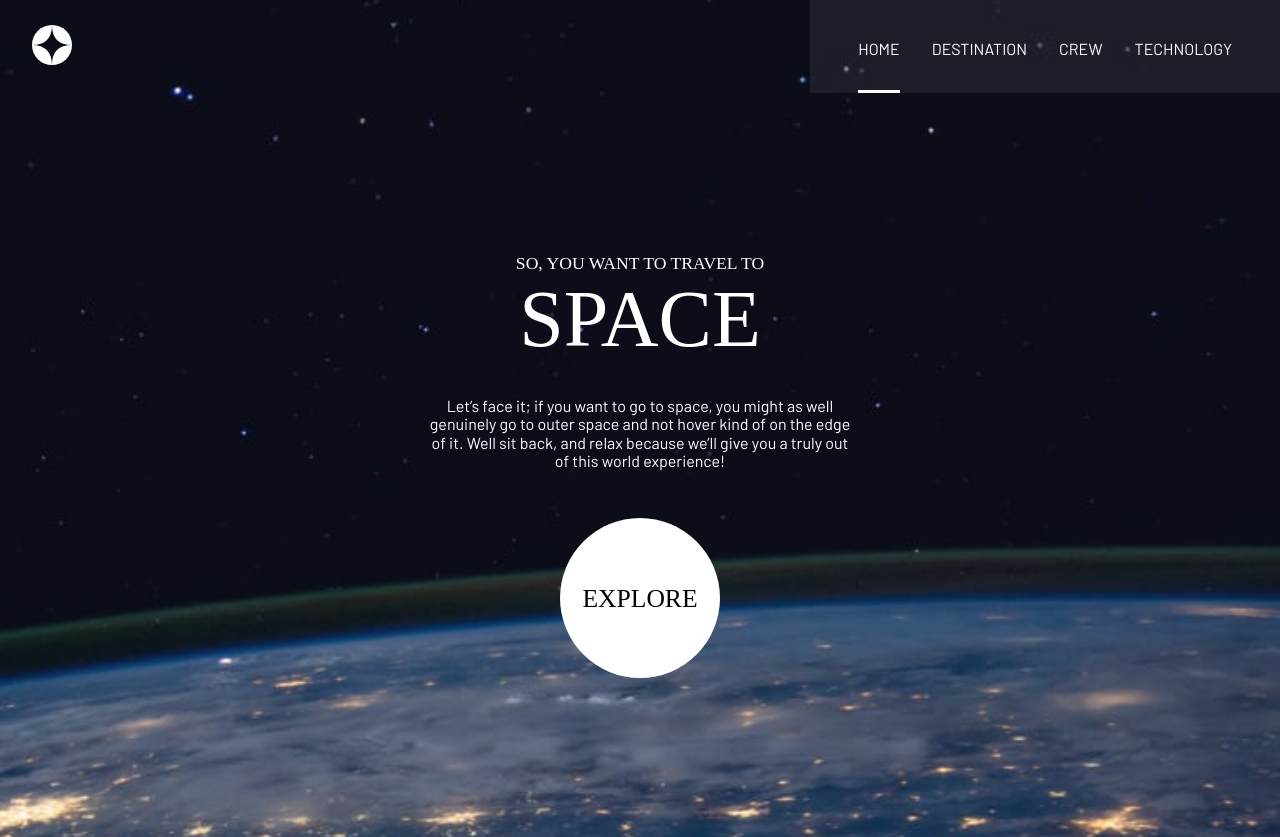
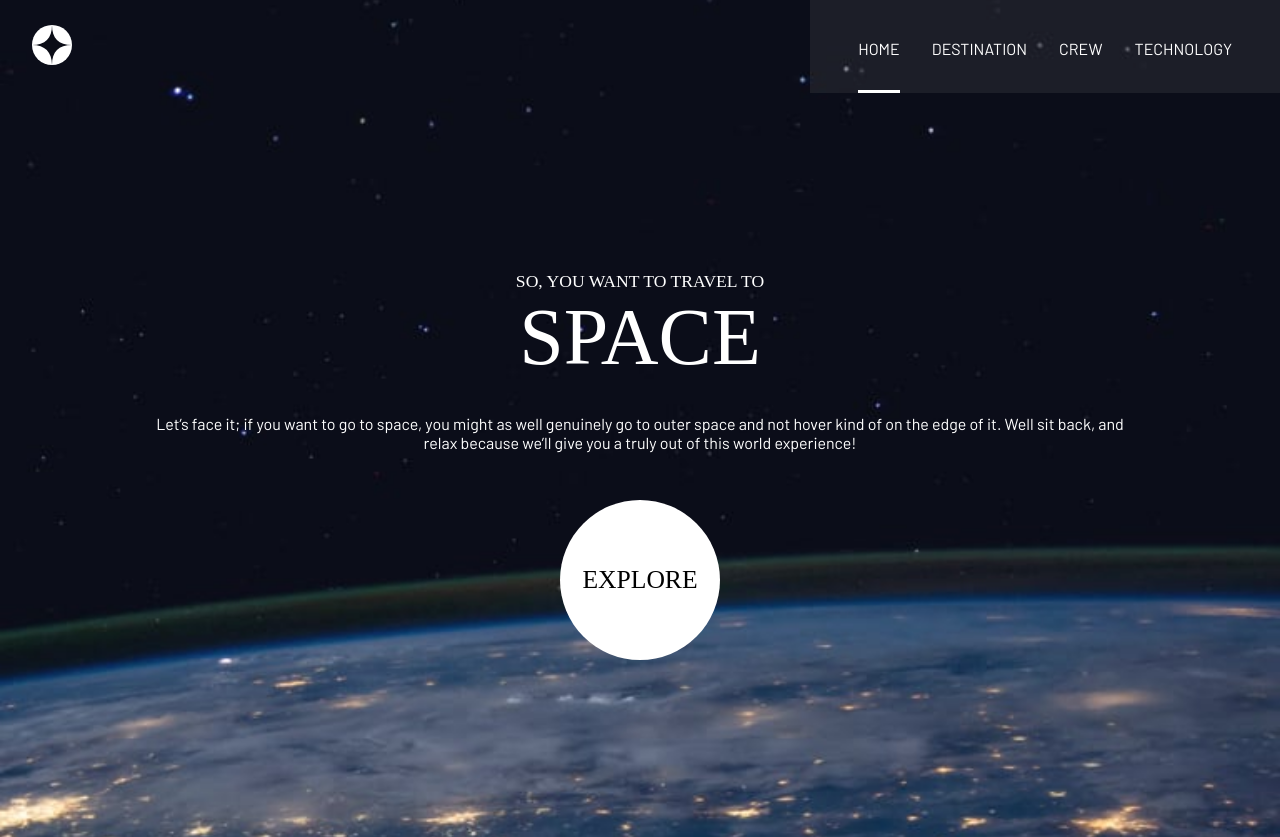
Before and after one commit to JoseAlvarezMartinez/space-tourism, a React (Create React App) app: page / in a window 1280 px wide. Built offline with nearby package versions, Linux system fonts and the light colour scheme; a web font is replaced by a local one.

Commit message:
-- mobile design terminado --

```diff
--- a/src/index.css
+++ b/src/index.css
@@ -24,7 +24,7 @@
 .crew {
   background-image: url(./assets/crew/background-crew-desktop.jpg);
   max-height: 124vmax;
-  min-height: 108vmax;
+  min-height: 90vmax;
 }
 .technology {
   background-image: url(./assets/technology/background-technology-desktop.jpg);
@@ -307,7 +307,7 @@
   color: #fff;
   text-align: center;
   font-weight: 100;
-  margin: 0 0.6rem;
+  margin: 0 1.6rem;
   padding-top: 0.5rem;
 }
 .contenedor-img {
@@ -316,10 +316,6 @@
 }
 
 @media only screen and (min-width: 650px) {
-  .contenedor {
-    width: 33rem;
-    margin: 0 auto;
-  }
   .navegacion-inactiva {
     display: flex;
     background-color: rgba(128, 128, 128, 0.15);
@@ -342,20 +338,24 @@
     border-bottom: 0.2rem solid #fff;
     padding-bottom: 2rem;
   }
-  .planeta-especificacion{
+  .planeta-especificacion {
     margin: 1rem 4rem;
   }
   .planeta-img {
     width: 40vw;
   }
-  .tablet-contenedor{
+  .tablet-contenedor {
     display: flex;
     align-items: center;
     justify-content: center;
     gap: 5rem;
   }
-  .tiempo{
+  .tiempo {
     padding-bottom: 0;
     margin: 0;
   }
+  .contenedor p{
+    margin-right: 6rem;
+    margin-left: 6rem;
+  }
 }
```
